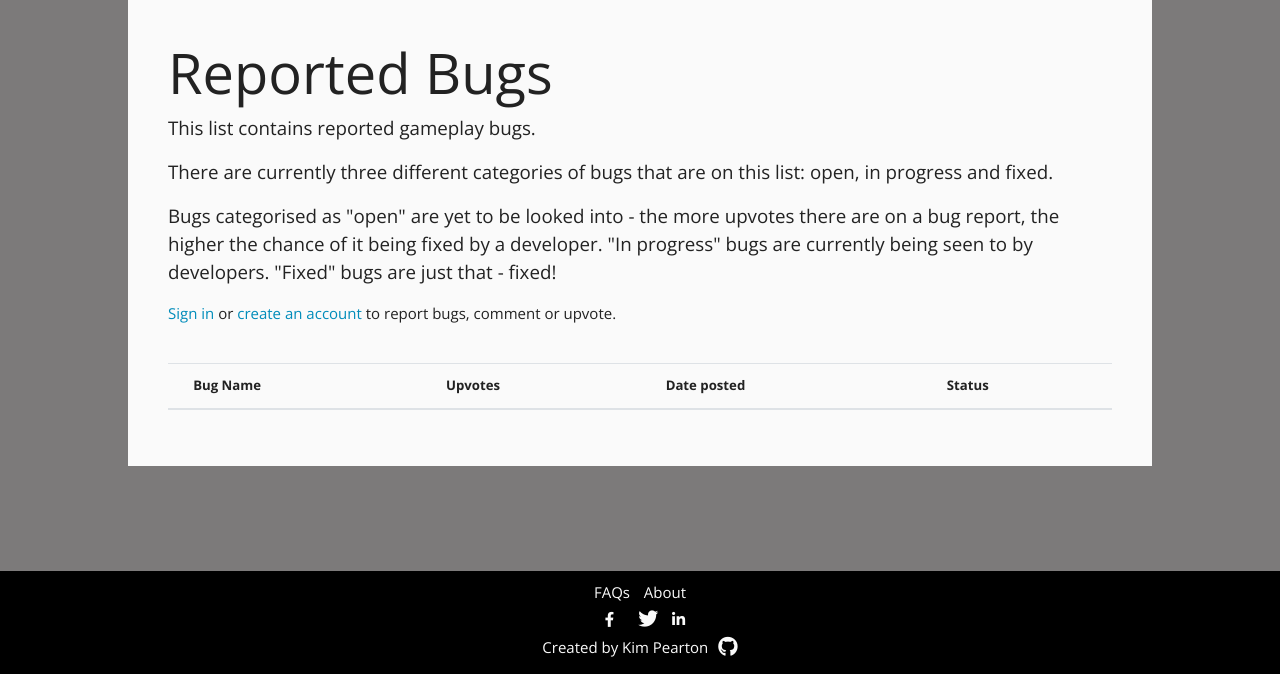
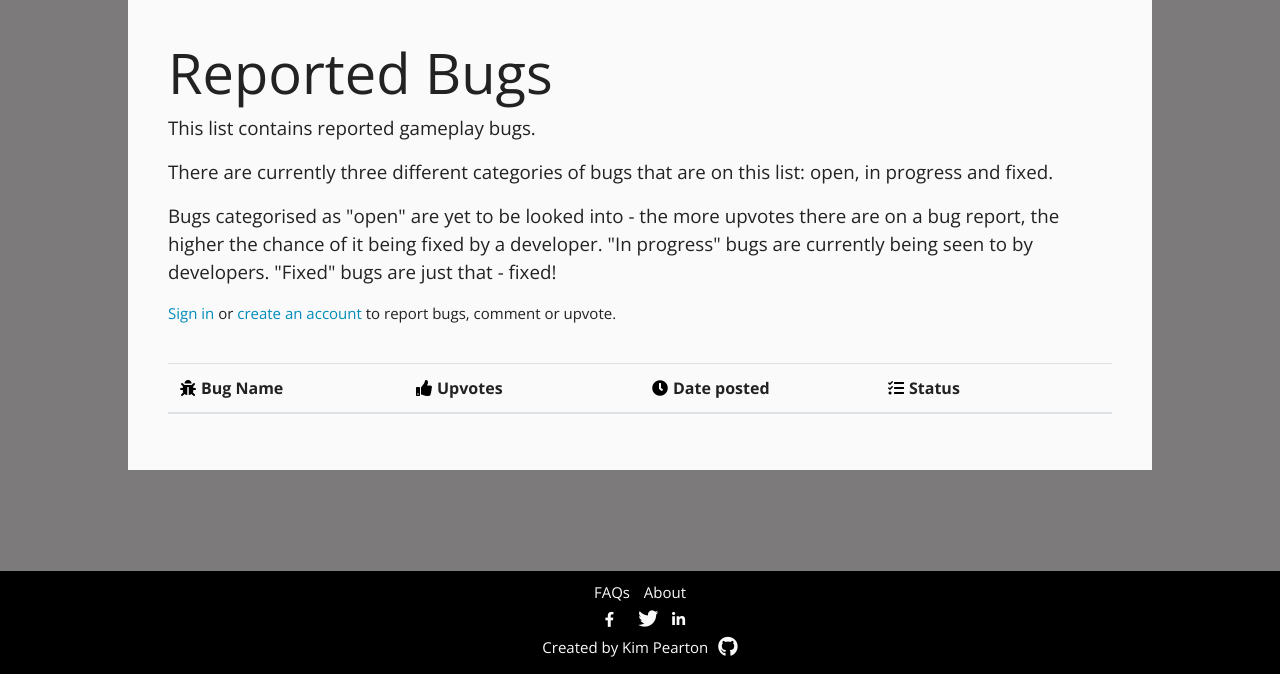
Before and after one commit to kimpea/us-issue-tracker, a Django app: page /bugs/ in a window 1280 px wide. Shown: the part 126-800 px from the top of the page. Run offline with Django 3.2, Linux system fonts and the light colour scheme; data that the repository does not hold is empty; some libraries are stand-ins or nearby versions.

Commit message:
Style tables

```diff
--- a/static/css/styles.css
+++ b/static/css/styles.css
@@ -67,6 +67,22 @@ form {
   padding-right: 5px;
 }
 
+/*-- Table Styles --*/
+
+table i {
+  color: #000;
+  padding-right: 5px;
+}
+
+th, td {
+  width: 25%;
+}
+
+table {
+  font-size: 16px;
+}
+
+
 /*-- Footer Styles --*/
 
 footer {
```
